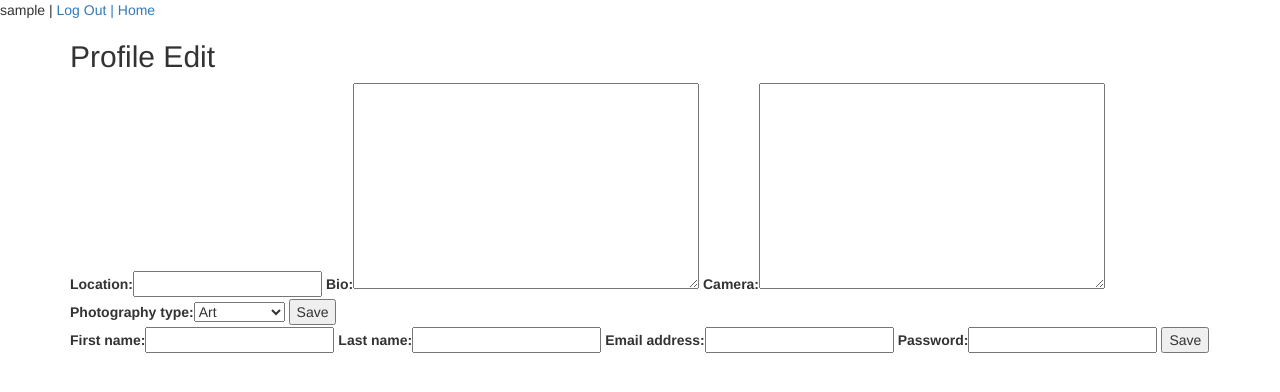
After one commit to flegald/django-imager, a Django app: page /profile/edit/ in a window 1280 px wide. The commit adds this page. Shown: the top 392 px of the page. Run offline with Django 3.2, Linux system fonts and the light colour scheme; the visitor is signed in with stand-in values (Sample User, id 1); parts of the project's set-up code (start-up, migrations or seed data) failed here and were passed over; some libraries are stand-ins or nearby versions.

Commit message:
working on editing profile

```diff
--- a/imagersite/imagersite/form.py
+++ b/imagersite/imagersite/form.py
@@ -1,5 +1,7 @@
 from django.forms import ModelForm
 from imager_images.models import Photo, Album
+from imager_profile.models import ImagerProfile
+from django.contrib.auth.models import User
 
 
 class NewAlbumForm(ModelForm):
@@ -12,3 +14,15 @@ class NewPhotoForm(ModelForm):
     class Meta:
         model = Photo
         fields = ['title', 'description', 'img_file']
+
+
+class EditProfileForm(ModelForm):
+    class Meta:
+        model = ImagerProfile
+        fields = ['location', 'bio', 'camera', 'photography_type']
+
+
+class EditUserForm(ModelForm):
+    class Meta:
+        model = User
+        fields = ['first_name', 'last_name', 'email', 'password']
--- /dev/null
+++ b/imagersite/imagersite/templates/profile_edit.html
@@ -0,0 +1,16 @@
+{% extends "base.html" %}
+
+{% block content %}
+<div class="container">
+<h2>Profile Edit</h2>
+<form action="" method="post">
+    {% csrf_token %}
+    {{ profile_edit }}
+    <input type="submit" value="Save" />
+</form>
+<form
+    {{ user_edit}}
+    <input type="submit" value="Save" />
+</form>
+</div>
+{% endblock %}
--- a/imagersite/imagersite/templates/profile_view.html
+++ b/imagersite/imagersite/templates/profile_view.html
@@ -16,6 +16,9 @@
 </div>
   <div class="col-md-3"></div>
 </div>
-    <a href="/images/library">Library</a>
+    <a href="/images/library">Library |</a>
+
+    <a href='/images/album/add/'> Add New Album | </a>
+    <a href='/images/photos/add/'> Upload New Photo</a>
 </div>
 {% endblock %}
--- a/imagersite/imagersite/urls.py
+++ b/imagersite/imagersite/urls.py
@@ -19,7 +19,7 @@ from .views import home_page, profile_view, library
 from imager_images.models import Album, Photo
 from django.conf import settings
 from django.conf.urls.static import static
-from .views import home_page, profile_view, library, create_new_album, upload_new_photo
+from .views import home_page, profile_view, library, create_new_album, upload_new_photo, edit_profile
 from django.views.generic import DetailView
 from imager_images.models import Photo, Album
 from django.contrib import admin
@@ -39,7 +39,8 @@ urlpatterns = [
     url(r'^images/photo/(?P<pk>[0-9]+)/$',
         DetailView.as_view(model=Photo, template_name="detail_photo.html")),
     url(r'^images/album/add/$', create_new_album, name='newalbum'),
-    url(r'^images/photos/add/$', upload_new_photo, name='newphoto')
+    url(r'^images/photos/add/$', upload_new_photo, name='newphoto'),
+    url(r'^profile/edit/$', edit_profile, name='profile_edit')
 ]
 
 
--- a/imagersite/imagersite/views.py
+++ b/imagersite/imagersite/views.py
@@ -16,7 +16,7 @@ from django.contrib.auth.models import User
 from .settings import MEDIA_ROOT
 import os
 from django.contrib.auth.decorators import login_required
-from .form import NewAlbumForm, NewPhotoForm
+from .form import NewAlbumForm, NewPhotoForm, EditProfileForm, EditUserForm
 
 
 def home_page(request):
@@ -79,9 +79,24 @@ def upload_new_photo(request):
         })
     elif request.method == 'POST':
         new_photo = NewPhotoForm(request.POST, request.FILES)
-
         # new_photo.clean()
         photo = Photo(title=new_photo.data['title'], description=new_photo.data['description'], img_file=request.FILES['img_file'])
         photo.save()
         request.user.photos.add(photo)
         return redirect('/images/library/')
+
+
+@login_required(redirect_field_name='/')
+def edit_profile(request):
+    if request.method == 'POST':
+        user = request.user
+        prof = EditProfileForm(request.POST)
+        usr = EditUserForm(request.POST)
+        user.profile.camera = prof['camera']
+        user.save()
+
+        return redirect("/accounts/profile")
+    elif request.method == 'GET':
+        profile_edit = EditProfileForm()
+        user_edit = EditUserForm()
+        return render(request, 'profile_edit.html', context={'profile_edit':profile_edit, 'user_edit': user_edit})
```
